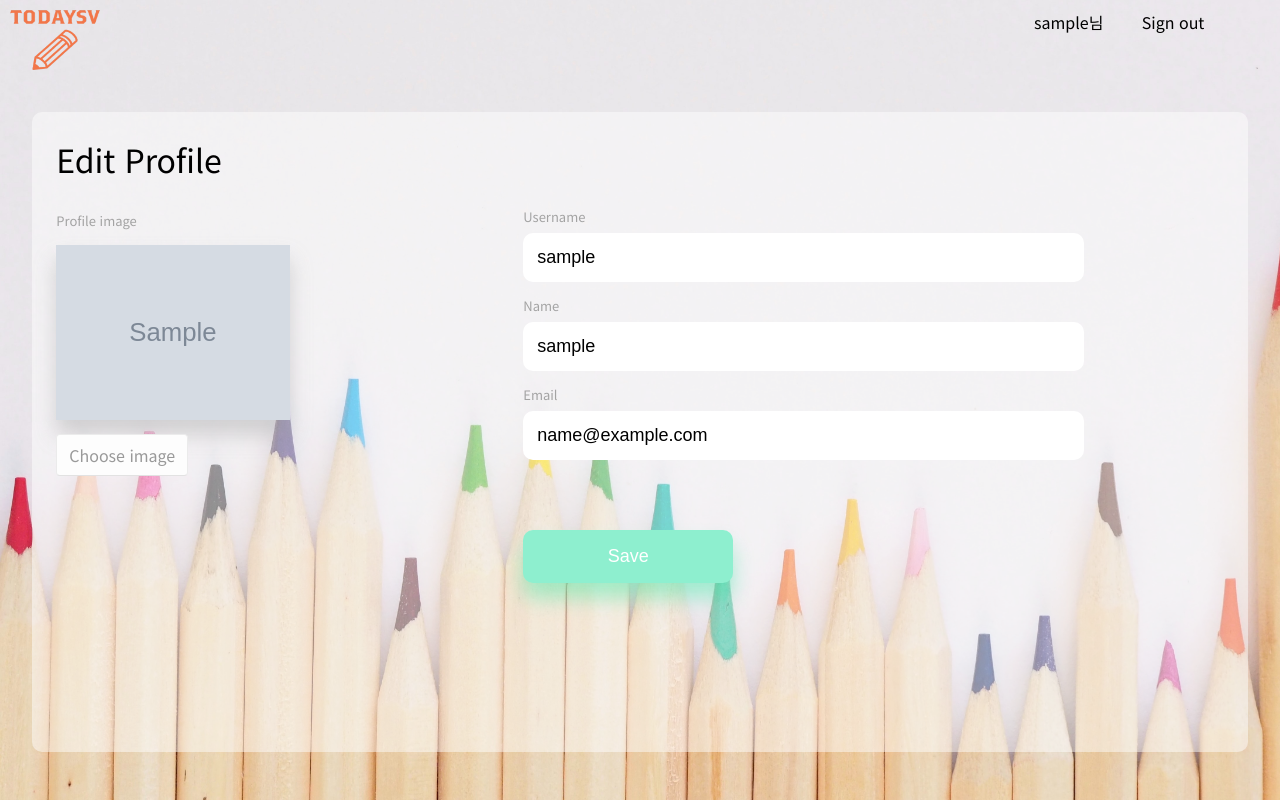
After one commit to julianne03/TodaySv, a Django app: template templates/tsv/edit_profile_form.html in a window 1280 px wide. The commit adds this page. Run offline with Django 3.2, Linux system fonts and the light colour scheme; a user stored in the database is signed in; tables that the repository leaves empty hold one stand-in row (values such as "Sample post"); the template is opened without the code that fills it: most values are stand-ins (such as "Sample title", 1, 10 or a date in 2020); grey boxes marked "Sample" are stand-in pictures.

Commit message:
#4-6. edit profile page - html,css design finish!

```diff
--- a/static/css/style.css
+++ b/static/css/style.css
@@ -293,16 +293,153 @@ input[type=radio]:checked + label {
     background: white;
     border: none;
     border-radius: 10px;
-    width: 40%;
+    width: 35%;
     height: 80%;
     float: left;
     align-self: center;
+    margin-top: 2%;
     margin-left: 2%;
-    margin-top: 2%;
 }
 
 .profile-box img {
     border: none;
-    border-radius: 100px;
     margin-top: 5%;
+    width: 20%;
+    height: 20%;
 }
+
+.profile-content {
+    margin-top: 4%;
+    margin-left: 5%;
+    margin-bottom: 8%;
+}
+
+.profile-content span {
+    font-size: large;
+}
+
+.profile-content div {
+    margin-bottom: 1%;
+}
+
+.small-label {
+    color: #a3a3a3;
+    font-size: small;
+    margin: 0;
+}
+
+.edit-profile {
+    padding: 16px 25px;
+    border: none;
+    border-radius: 10px;
+    width: 50%;
+    text-align: center;
+    font-size: medium;
+    cursor: pointer;
+    color: white;
+    background-color: #8eefcf;
+    box-shadow: 0px 15px 20px rgba(46, 229, 157, 0.4);
+}
+
+.edit-profile:hover {
+    background-color: #2ee59d;
+    box-shadow: 0px 15px 20px rgba(46, 229, 157, 0.4);
+}
+
+.edit-profile:focus,
+.edit-profile:active {
+  outline: none;
+}
+
+.edit-profile-form {
+    margin-left: 2%;
+    margin-top: 2%;
+    margin-right: 2%;
+    margin-bottom: 2%;
+}
+
+.filebox {
+    display: block;
+    justify-content: start;
+    align-items: start;
+    flex-direction: column;
+    float: left;
+    width: 40%;
+}
+
+.filebox input[type="file"] {
+	position: absolute;
+	width: 1px;
+	height: 1px;
+	padding: 0;
+	margin: -1px;
+	overflow: hidden;
+	clip:rect(0,0,0,0);
+	border: 0;
+}
+
+.filebox label {
+	display: inline-block;
+	padding: .5em .75em;
+	color: #999;
+	font-size: inherit;
+	line-height: normal;
+	vertical-align: middle;
+	background-color: #fdfdfd;
+	cursor: pointer;
+	border: 1px solid #ebebeb;
+	border-bottom-color: #e2e2e2;
+	border-radius: .25em;
+}
+
+.filebox img {
+    margin-top: 3%;
+    display: block;
+    margin-bottom: 3%;
+    width: 50%;
+    height: 50%;
+    overflow: hidden;
+    box-shadow: 0px 15px 20px rgba(157, 158, 157, 0.4);
+}
+
+.textbox {
+    float: right;
+    width: 60%;
+    display: flex;
+    flex-direction: column;
+}
+
+.textbox input {
+    padding: 2%;
+    border: none;
+    background: white;
+    border-radius: 10px;
+    width: 80%;
+    margin-top: 1%;
+    margin-bottom: 2%;
+    font-size: large;
+}
+
+.save_btn {
+    padding: 16px 25px;
+    border: none;
+    border-radius: 10px;
+    width: 30%;
+    margin-top: 8%;
+    text-align: center;
+    font-size: large;
+    cursor: pointer;
+    color: white;
+    background-color: #8eefcf;
+    box-shadow: 0px 15px 20px rgba(46, 229, 157, 0.4);
+}
+
+.save_btn:hover {
+    background-color: #2ee59d;
+    box-shadow: 0px 15px 20px rgba(46, 229, 157, 0.4);
+}
+
+.save_btn:focus,
+.save_btn:active {
+  outline: none;
+}
--- /dev/null
+++ b/templates/tsv/edit_profile_form.html
@@ -0,0 +1,34 @@
+{% extends 'base.html' %}
+{% load static %}
+{% block content %}
+    <div class="my-page-container">
+        <div class="left">
+            Edit Profile
+        </div>
+        <form method="post" class="edit-profile-form" enctype="multipart/form-data">
+            {% csrf_token %}
+            {% include 'form_errors.html' %}
+                <div class="filebox">
+                    <span class="small-label">Profile image</span>
+                    {% if person.image.url %}
+                    <img src="{{ person.image.url }}">
+                    {% else %}
+                    <img src="{% static 'images/profile_image' %}">
+                    {% endif %}
+                    <label for="profile_image">Choose image</label>
+                    <input type="file" id="profile_image" name="profile_image" value="{{ form.image.value|default_if_none:'' }}" accept="image/*">
+                </div>
+
+                <div class="textbox">
+                    <label for="username" class="small-label">Username</label>
+                    <input type="text" placeholder="{{ user.username }}" name="username" id="username" value="{{ form.username.value|default:user.username }}" maxlength="15">
+                    <label for="nickname" class="small-label">Name</label>
+                    <input type="text" placeholder="{% if person.nickname %}{{ person.nickname }}{% else %}blank{% endif %}" name="nickname" id="nickname" value="{{ form.nickname.value|default:person.nickname }}">
+                    <label for="email" class="small-label">Email</label>
+                    <input type="email" placeholder="{{ user.email }}" name="email" id="email" value="{{ form.email.value|default:user.email }}">
+                    <button type="submit" class="save_btn">Save</button>
+                </div>
+
+        </form>
+    </div>
+{% endblock %}
```
Also changed, not shown: templates/tsv/my_page.html (+20 -5 lines).
